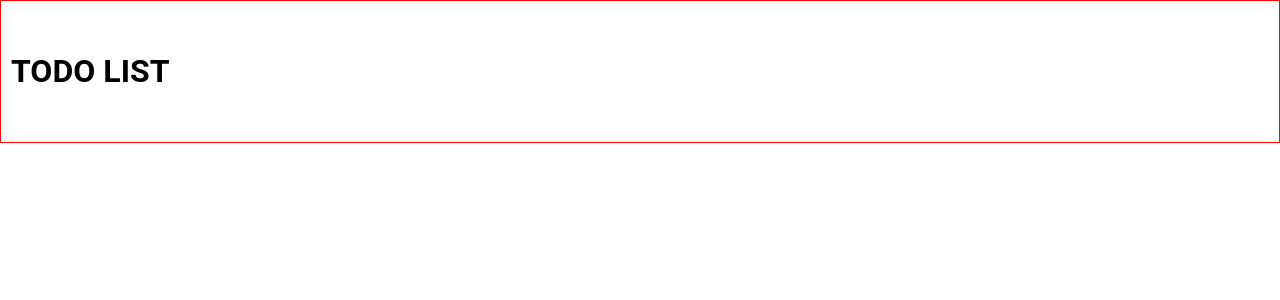
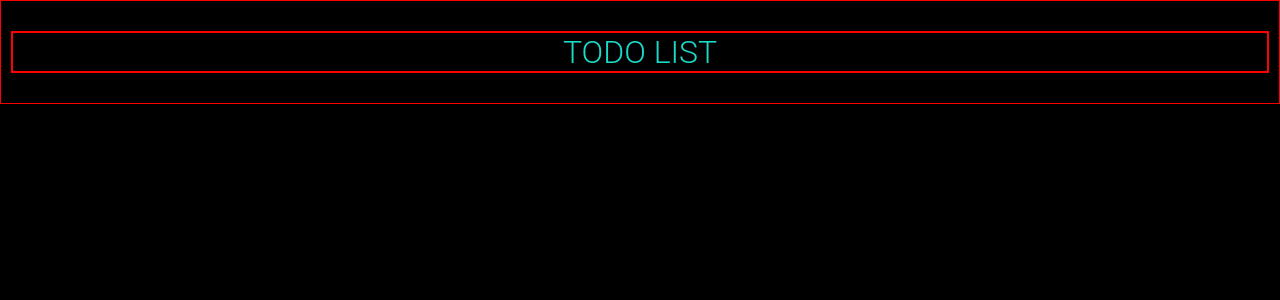
Before and after one commit to uladzimirfilipau/react-todo-app, a React (Create React App) app: page / in a window 1280 px wide. Shown: the top 300 px of the page. Built offline with nearby package versions, Linux system fonts and the light colour scheme.

Commit message:
feat: Header
- add page background-color
- add Header component
- add className header
- add className header__title

```diff
--- a/src/App.jsx
+++ b/src/App.jsx
@@ -1,8 +1,9 @@
 import React from 'react';
 import './App.css';
+import Header from './Header';
 
 function App() {
-  return <h1>TODO LIST</h1>;
+  return <Header />;
 }
 
 export default App;
--- /dev/null
+++ b/src/Header.css
@@ -0,0 +1,13 @@
+.header {
+  border: 1px solid red;
+}
+
+.header__title {
+  border: 1px solid red;
+  font-weight: 300;
+  color: #1adaca;
+  text-align: center;
+  text-transform: uppercase;
+
+  margin: 0;
+}
--- /dev/null
+++ b/src/Header.jsx
@@ -0,0 +1,12 @@
+import React from 'react';
+import './Header.css';
+
+function Header() {
+  return (
+    <header className="header">
+      <h1 className="header__title">TODO LIST</h1>
+    </header>
+  );
+}
+
+export default Header;
--- a/src/index.css
+++ b/src/index.css
@@ -5,4 +5,5 @@
   margin: 0 auto;
   padding: 30px 10px;
   font-family: "Roboto", sans-serif;
+  background-color: #000;
 }
```
